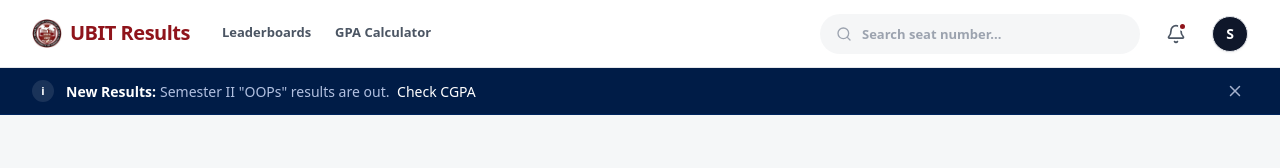
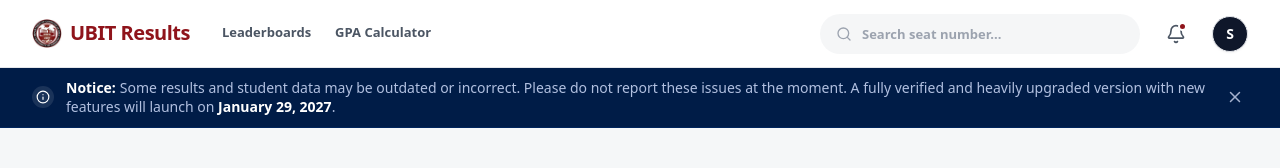
Before and after one commit to codewithmahad/ubit-semester-result-dashboard, a Next.js app: page / in a window 1280 px wide. Shown: the top 168 px of the page. Built offline with nearby package versions, Linux system fonts and the light colour scheme.

Commit message:
feat: add dismissible notification banner with upcoming launch information

```diff
--- a/src/components/notification-banner.tsx
+++ b/src/components/notification-banner.tsx
@@ -2,9 +2,9 @@
 
 import { useState, useEffect } from "react";
 import Link from "next/link";
-import { X } from "lucide-react";
+import { X, Info } from "lucide-react";
 
-const BANNER_ID = "notification-banner-v3"; // bump this to show the banner again
+const BANNER_ID = "notification-banner-v4"; // bump this to show the banner again
 
 export function NotificationBanner() {
   const [visible, setVisible] = useState(false);
@@ -24,21 +24,19 @@ export function NotificationBanner() {
   return (
     <div className="sticky top-[60px] md:top-[68px] z-40 w-full bg-[#001c47] border-b border-[#00255d]">
       <div className="max-w-[1800px] mx-auto px-4 sm:px-8 py-2.5 flex items-center justify-between gap-4">
-        <div className="flex items-center gap-3">
-          <div className="bg-white/10 w-[22px] h-[22px] rounded-full flex items-center justify-center shrink-0">
-            <span className="font-bold text-[11px] text-white">i</span>
+        <div className="flex items-start sm:items-center gap-3">
+          <div className="bg-white/10 w-[22px] h-[22px] rounded-full flex items-center justify-center shrink-0 mt-0.5 sm:mt-0">
+            <Info className="w-3.5 h-3.5 text-white" />
           </div>
-          <p className="text-[#b1c0e0] text-[13px] sm:text-[14px]">
-            <strong className="text-white mr-1">New Results:</strong>
-            Semester II &quot;OOPs&quot; results are out.{" "}
-            <Link href="/leaderboards" className="text-white font-medium cursor-pointer hover:underline mx-1">
-              Check CGPA
-            </Link>
+          <p className="text-[#b1c0e0] text-[13px] sm:text-[14px] leading-snug">
+            <strong className="text-white mr-1">Notice:</strong>
+            Some results and student data may be outdated or incorrect. Please do not report these issues at the moment. A fully verified and heavily upgraded version with new features will launch on <strong className="text-white font-semibold">January 29, 2027</strong>.
           </p>
         </div>
         <button
           onClick={dismiss}
-          className="text-[#a4b1cd] hover:text-white transition-colors p-1 rounded-md hover:bg-white/10"
+          className="text-[#a4b1cd] hover:text-white transition-colors p-1 rounded-md hover:bg-white/10 shrink-0"
+          aria-label="Dismiss"
         >
           <X className="w-[18px] h-[18px]" />
         </button>
```
